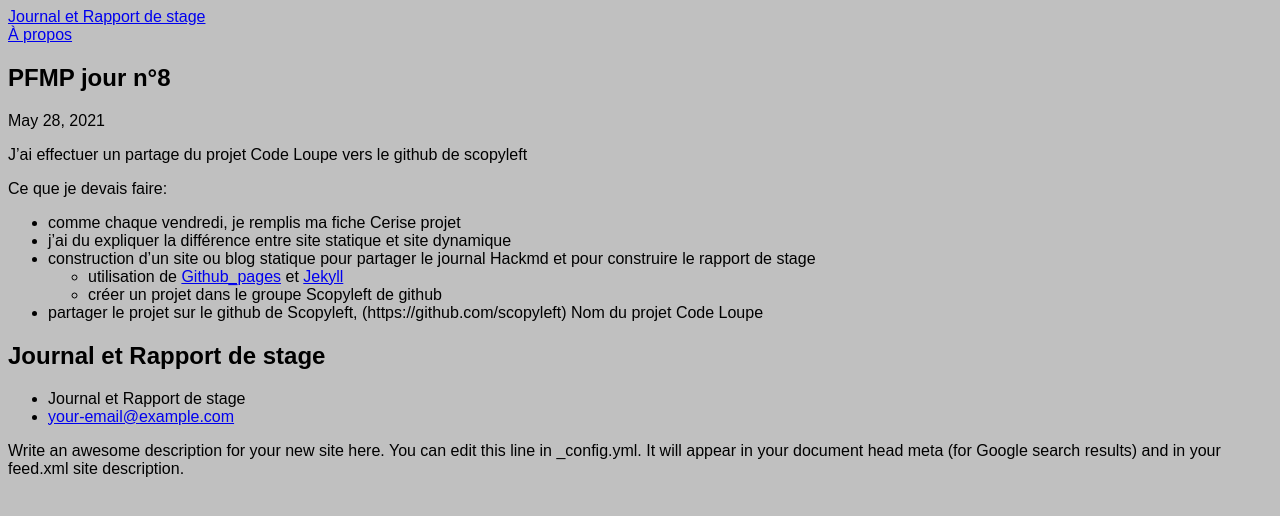
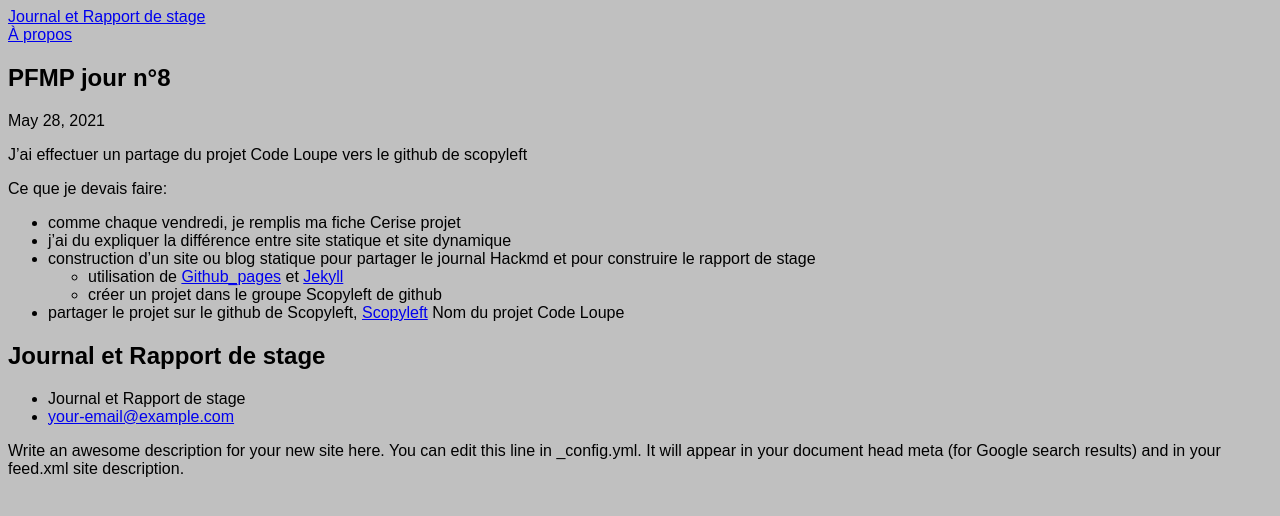
Before and after one commit to Corentin69008/Corentin69008.github.io, a Jekyll site: the page built from _posts/2021-05-28-PFMP.markdown, in a window 1280 px wide. Shown: the top 516 px of the page. Built offline with Jekyll 4.4.1, drawn with Linux system fonts in a browser that asks for light colours; part of the change alters nothing that is shown.

Commit message:
mise a jour

```diff
--- a/_posts/2021-05-28-PFMP.markdown
+++ b/_posts/2021-05-28-PFMP.markdown
@@ -13,5 +13,5 @@ Ce que je devais faire:
   - utilisation de [Github_pages](https://pages.github.com/) et [Jekyll](https://jekyllrb.com/)
   - créer un projet dans le groupe Scopyleft de github
 
-- partager le projet sur le github de Scopyleft, (https://github.com/scopyleft)
+- partager le projet sur le github de Scopyleft, [Scopyleft](https://github.com/scopyleft)
 Nom du projet Code Loupe
```
